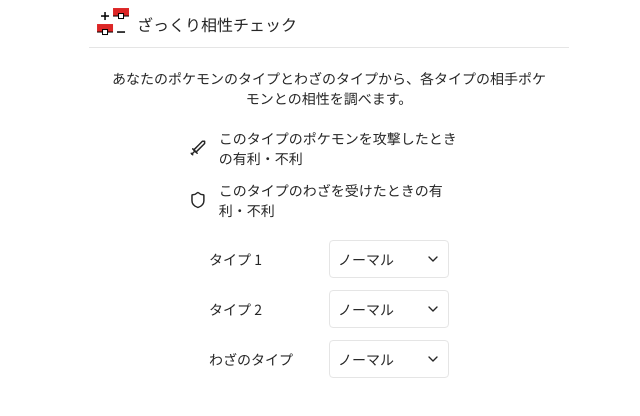
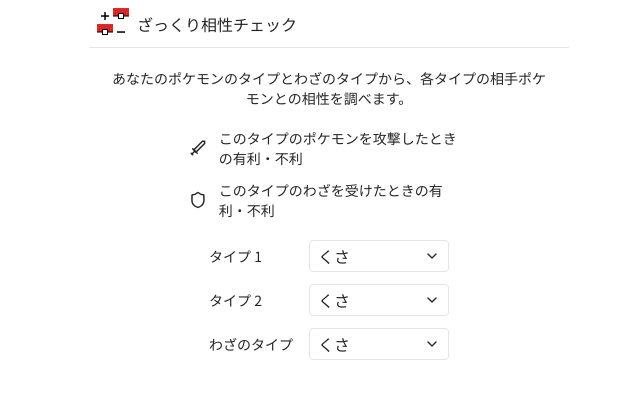
Before and after one commit to tat-u/pokemon-type-matchups, a Next.js app: page / in a window 1280 px wide. Shown: the top 416 px of the page, without its empty margins (311-951 px from the left). Built offline with nearby package versions, Linux system fonts and the light colour scheme.

Commit message:
Update Select component

```diff
--- a/src/app/page.tsx
+++ b/src/app/page.tsx
@@ -38,15 +38,15 @@
         <div className="flex flex-col gap-3 w-60">
           <div className="flex justify-between items-center">
             <span className="text-sm">タイプ 1</span>
-            <Select options={options} defaultValue="normal" name="type1" />
+            <Select items={options} value="grass" name="type1" />
           </div>
           <div className="flex justify-between items-center">
             <span className="text-sm">タイプ 2</span>
-            <Select options={options} defaultValue="normal" name="type2" />
+            <Select items={options} value="grass" name="type2" />
           </div>
           <div className="flex justify-between items-center">
             <span className="text-sm">わざのタイプ</span>
-            <Select options={options} defaultValue="normal" name="moveType" />
+            <Select items={options} value="grass" name="moveType" />
           </div>
         </div>
       </main>
--- a/src/components/select.tsx
+++ b/src/components/select.tsx
@@ -1,39 +1,80 @@
+import { cn } from "@/lib/cn";
+import { Select as RadixSelect } from "radix-ui";
 import { ChevronDown } from "lucide-react";
+import type { ComponentProps } from "react";
+
+type Item = {
+  value: string;
+  text: string;
+};
 
 export const Select = ({
-  options,
-  disabledOptions,
-  defaultValue,
-  name,
-  onValueChange,
-}: {
-  options: Array<{ value: string; text: string }>;
-  disabledOptions?: Array<string>;
-  defaultValue: string;
-  name: string;
-  onValueChange?: (value: string) => void;
+  items,
+  disabledItems,
+  renderTriggerContent,
+  renderItemContent,
+  ...props
+}: ComponentProps<typeof RadixSelect.Root> & {
+  /** value は必須とする */
+  value: string;
+} & {
+  items: Array<{ value: string; text: string }>;
+  disabledItems?: Array<string>;
+  /** トリガーの左側をレンダーする */
+  renderTriggerContent?: (item: Item) => React.ReactNode;
+  /** 項目の中身をレンダーする */
+  renderItemContent?: (item: Item) => React.ReactNode;
 }) => {
+  const selectedItem = items.find((item) => item.value === props.value)!;
+
   return (
-    <div className="relative size-fit text-foreground">
-      <select
-        name={name}
-        onChange={(e) => {
-          onValueChange?.(e.target.value);
-        }}
-        defaultValue={defaultValue}
-        className="appearance-none border-1 border-neutral-200 text-sm w-30 p-2 rounded-sm"
+    <RadixSelect.Root {...props}>
+      <RadixSelect.Trigger
+        className={cn(
+          "w-35 h-8", // Size
+          "flex justify-between items-center px-2", // Layout
+          "border border-neutral-200 rounded-sm bg-white", // Style
+          "cursor-pointer hover:bg-neutral-50" // Interaction
+        )}
       >
-        {options.map((option) => (
-          <option
-            key={option.value}
-            value={option.value}
-            disabled={disabledOptions?.includes(option.value)}
-          >
-            {option.text}
-          </option>
-        ))}
-      </select>
-      <ChevronDown className="pointer-events-none absolute size-4 top-1/2 -translate-y-1/2 right-2" />
-    </div>
+        <div className="flex items-center gap-1">
+          {renderTriggerContent?.(selectedItem) ?? (
+            <RadixSelect.Value className="text-sm" />
+          )}
+        </div>
+        <RadixSelect.Icon>
+          <ChevronDown className="size-4" />
+        </RadixSelect.Icon>
+      </RadixSelect.Trigger>
+
+      <RadixSelect.Content
+        className={cn(
+          "p-2 flex flex-col", // Layout
+          "border border-neutral-200 rounded-sm bg-white shadow-md" // Style
+        )}
+      >
+        <RadixSelect.Viewport>
+          {items.map((item) => (
+            <RadixSelect.Item
+              key={item.value}
+              value={item.value}
+              disabled={disabledItems?.includes(item.value)}
+              className={cn(
+                "w-30 h-8", // Size
+                "flex px-1 gap-1 items-center rounded-sm bg-white", // Layout
+                "cursor-pointer hover:bg-neutral-50", // Interaction
+                "data-[highlighted]:outline-none data-[highlighted]:bg-neutral-50" // ハイライト時のスタイルを上書き
+              )}
+            >
+              {renderItemContent?.(item) ?? (
+                <RadixSelect.ItemText className="text-sm">
+                  {item.text}
+                </RadixSelect.ItemText>
+              )}
+            </RadixSelect.Item>
+          ))}
+        </RadixSelect.Viewport>
+      </RadixSelect.Content>
+    </RadixSelect.Root>
   );
 };
```
Also changed, not shown: 1 other file (tests, documents, lock files or other folders).
